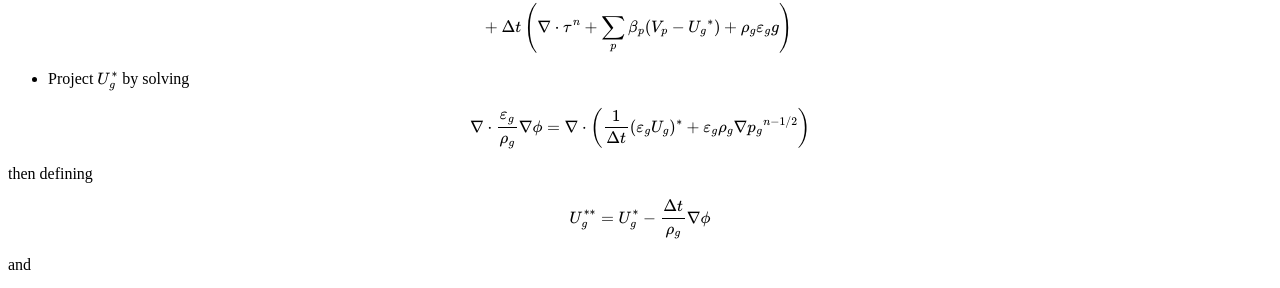
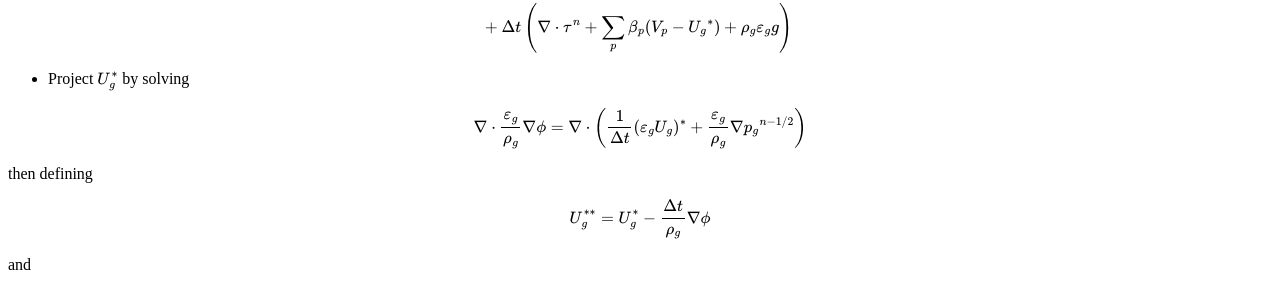
Before and after one commit to mwm126/MFIX-Exa, a Sphinx documentation site: the page built from docs/source/FluidTimeStep.rst, in a window 1280 px wide. Shown: the part 846-1134 px from the top of the page. Built offline with Sphinx 7.4.7 and the Read the Docs theme 2.0.0, drawn with Linux system fonts in a browser that asks for light colours; pages that are not in the unit, such as notebooks, are missing from menus.

Commit message:
somehow dropped "frac"

```diff
--- a/docs/source/FluidTimeStep.rst
+++ b/docs/source/FluidTimeStep.rst
@@ -20,7 +20,8 @@ In the predictor
 
 -  Project :math:`U_g^{\ast}` by solving
 
-.. math:: \nabla \cdot \frac{\varepsilon_g}{\rho_g} \nabla \phi = \nabla \cdot \left( \frac{1}{\Delta t} (\varepsilon_g  U_g)^{\ast}+ {\varepsilon_g}{\rho_g} \nabla {p_g}^{n-1/2} \right)
+.. math:: \nabla \cdot \frac{\varepsilon_g}{\rho_g} \nabla \phi = \nabla \cdot \left( \frac{1}{\Delta t}
+          (\varepsilon_g  U_g)^{\ast}+ \frac{\varepsilon_g}{\rho_g} \nabla {p_g}^{n-1/2} \right)
 
 then defining
 
```
